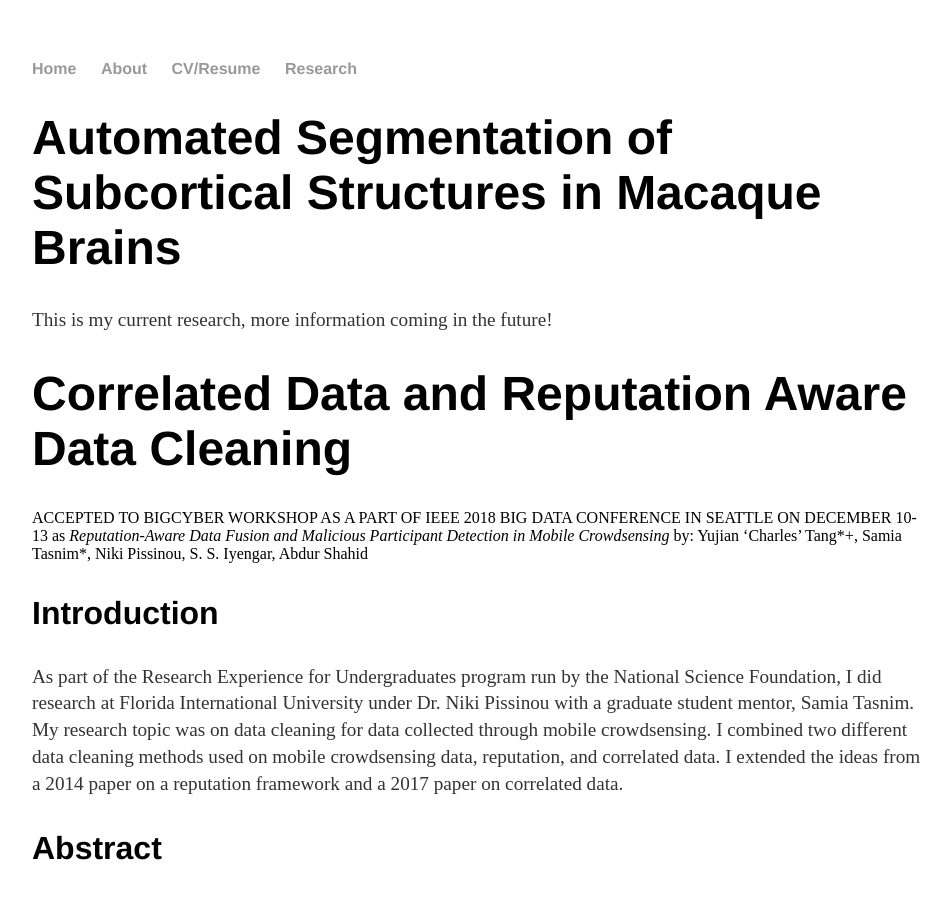
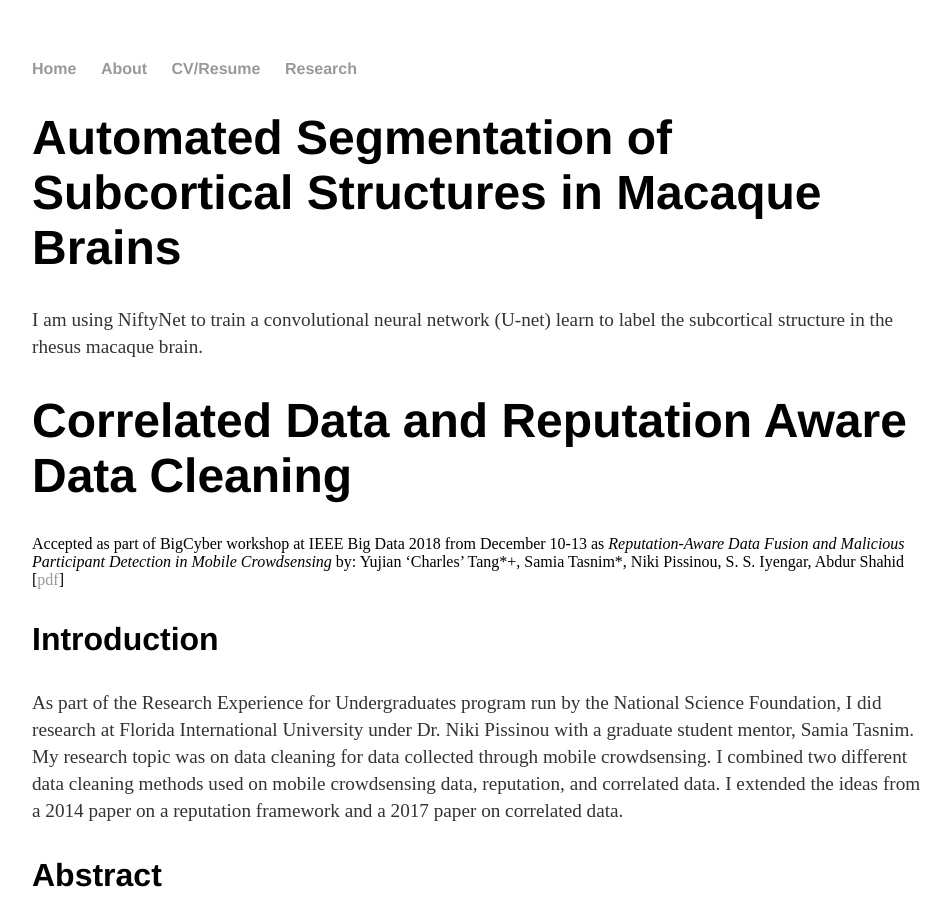
Before and after one commit to ytang07/ytang07.github.io, a Jekyll site: the page built from research/index.html, in a window 1280 px wide and 900 px high. Shown: the whole window, without its empty margins (160-1111 px from the left). Built offline with Jekyll 4.4.1, drawn with Linux system fonts in a browser that asks for light colours.

Commit message:
added pdf

```diff
--- a/research/index.html
+++ b/research/index.html
@@ -5,12 +5,12 @@ title: My Research
 <div>
 	<h1>Automated Segmentation of Subcortical Structures in Macaque Brains</h1>
 	<p>
-		This is my current research, more information coming in the future!
+		I am using NiftyNet to train a convolutional neural network (U-net) learn to label the subcortical structure in the rhesus macaque brain.
 	</p>
 </div>
 <div>
 	<h1>Correlated Data and Reputation Aware Data Cleaning</h1>
-	ACCEPTED TO BIGCYBER WORKSHOP AS A PART OF IEEE 2018 BIG DATA CONFERENCE IN SEATTLE ON DECEMBER 10-13 as <i>Reputation-Aware Data Fusion and Malicious Participant Detection in Mobile Crowdsensing</i> by: Yujian ‘Charles’ Tang*+, Samia Tasnim*, Niki Pissinou, S. S. Iyengar, Abdur Shahid
+	Accepted as part of BigCyber workshop at IEEE Big Data 2018 from December 10-13 as <i>Reputation-Aware Data Fusion and Malicious Participant Detection in Mobile Crowdsensing</i> by: Yujian ‘Charles’ Tang*+, Samia Tasnim*, Niki Pissinou, S. S. Iyengar, Abdur Shahid [<a href = "./reu-paper.pdf">pdf</a>]
 	<h3>Introduction</h3>
 	<p>
 		As part of the Research Experience for Undergraduates program run by the National Science Foundation, I did research at Florida International University under Dr. Niki Pissinou with a graduate student mentor, Samia Tasnim. My research topic was on data cleaning for data collected through mobile crowdsensing. I combined two different data cleaning methods used on mobile crowdsensing data, reputation, and correlated data. I extended the ideas from a 2014 paper on a reputation framework and a 2017 paper on correlated data.
```
Also changed, not shown: 2 other files.
